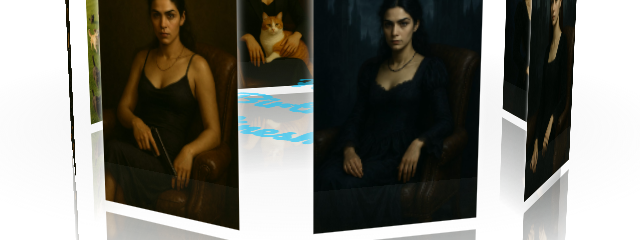
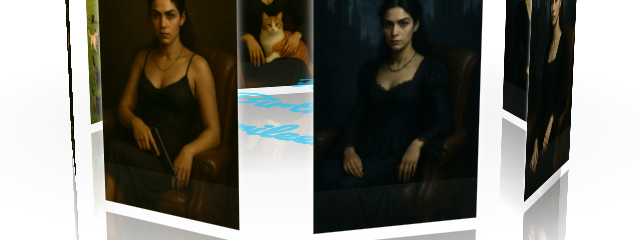
Before and after one commit to Dhanush20040529/bday-wish, a plain HTML site: page main.html in a window 1280 px wide. Shown: the part 375-615 px from the top of the page, 331-971 px from the left. Drawn offline with Linux system fonts and the light colour scheme; a web font is replaced by a local one.

Commit message:
updated files

```diff
--- a/main.html
+++ b/main.html
@@ -23,7 +23,7 @@
             <img src="min2.jpg" alt="">
             <img src="min3.jpg" alt="">
             <img src="max1.jpg" alt="">
-            <p>Happy Birthday dinesh</p>
+            <p>Happy Birthday Sherileehh</p>
         </div>
         <div id="ground"></div>
     </div>
```
